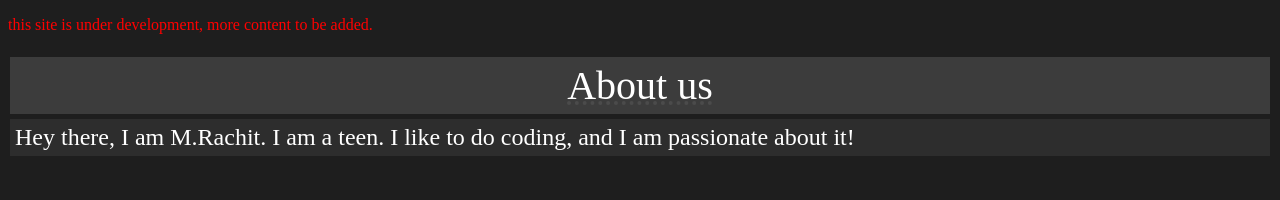
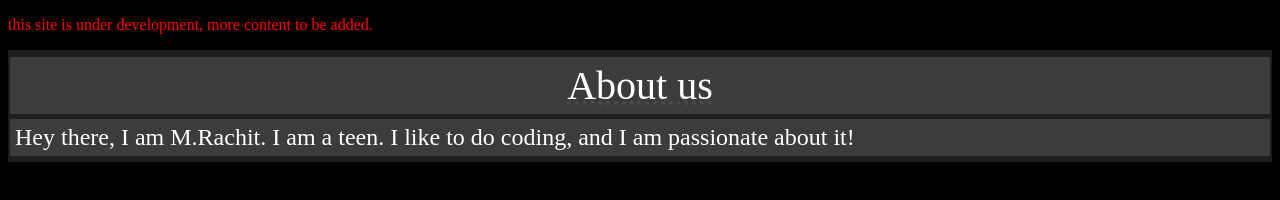
Before and after one commit to MRachit-op/Project1, a plain HTML site: page index.html in a window 1280 px wide. Drawn offline with Linux system fonts and the light colour scheme.

Commit message:
Color Update index.html

```diff
--- a/index.html
+++ b/index.html
@@ -29,7 +29,7 @@
         padding: 5px;
     }
     .body1_2{
-        background-color: rgb(45, 45, 45);
+        background-color: rgb(60, 60, 60);
         color: rgb(255, 255, 255);
         font-size: 150%;
         text-align: justify;
@@ -39,7 +39,7 @@
     }
 </style>
 </head>
-<body style="background-color: rgb(30, 30, 30)">
+<body style="background-color: rgb(0, 0, 0)">
 <p style="color: red;">this site is under development, more content to be added.</p>
 <div class="content">
 <p class="head1">About us</p>
```
